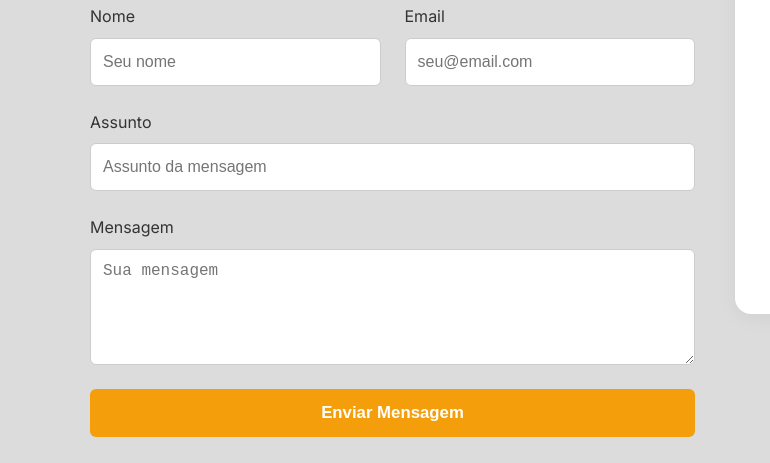
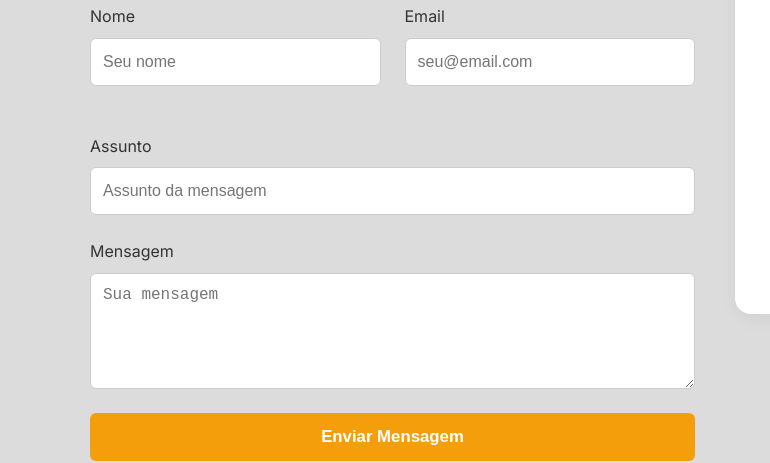
Before and after one commit to ayrtonantunes1/Insight, a plain HTML site: page contato.html in a window 1280 px wide. Shown: the part 269-732 px from the top of the page, 0-770 px from the left. Drawn offline with Linux system fonts and the light colour scheme.

Commit message:
Update styleContato.css

```diff
--- a/styleContato.css
+++ b/styleContato.css
@@ -36,14 +36,18 @@
     display: flex;
     gap: 24px;
     flex-wrap: wrap;
+    margin-bottom: 24px; /* Adiciona espaçamento igual entre linhas */
   }
 
+
   .form-grupo {
-    flex: 1 1 200px;
+    flex: 1;
+    min-width: 240px; /* garante que eles fiquem lado a lado quando possível */
     display: flex;
     flex-direction: column;
     margin-bottom: 24px;
   }
+
 
   .form-grupo label {
     margin-bottom: 8px;
@@ -140,4 +144,5 @@
     .form-linha {
       flex-direction: column;
     }
+
   }
```
